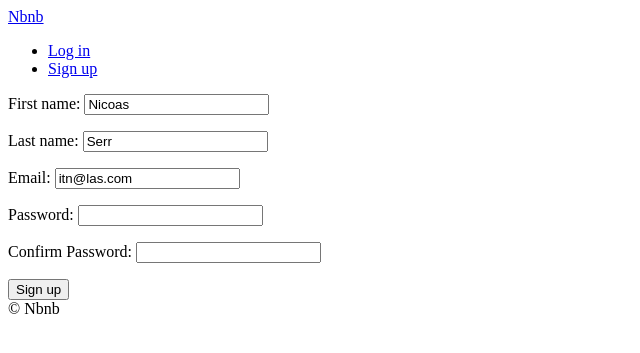
After one commit to Luceta/airbnb-clone, a Django app: page /users/signup in a window 1280 px wide. The commit adds this page. Shown: the top 353 px of the page, without its empty margins (0-640 px from the left). Run offline with Django 3.2, Linux system fonts and the light colour scheme.

Commit message:
ADD: signup view and login view and ModelForms to validate

```diff
--- a/config/urls.py
+++ b/config/urls.py
@@ -22,6 +22,7 @@ urlpatterns = [
     path("admin/", admin.site.urls),
     path("", include("core.urls", namespace="core")),
     path("rooms/", include("rooms.urls", namespace="rooms")),
+    path("users/", include("users.urls", namespace="users")),
 ]
 
 # 아마존에 업로드 할때는 다른 방식을 사용 (개발자 모드에서 아래와 같이 사용)
--- a/templates/partials/nav.html
+++ b/templates/partials/nav.html
@@ -2,7 +2,14 @@
 
   <a href="{% url "core:home" %}">Nbnb</a>
   <ul>
-    <li><a href="#">Login</a></li>
+      {% if user.is_authenticated %}
+        <li><a href="{% url "users:logout" %}">Log out</a></li>
+    {% else %}
+        <li><a href="{% url "users:login" %}">Log in</a></li>
+        <li><a href="{% url "users:signup" %}">Sign up</a></li>
+
+      {% endif %}
+
   </ul>
 
 
--- /dev/null
+++ b/templates/users/signup.html
@@ -0,0 +1,16 @@
+{% extends "base.html" %}
+
+{% block page_title %}
+    Sign Up
+{% endblock page_title %}
+
+{% block search-bar %}
+{% endblock search-bar %}
+
+{% block content %}
+    <form method="POST" action="{% url "users:signup" %}">
+        {% csrf_token %}
+        {{form.as_p}}
+        <button>Sign up</button>
+    </form>
+{% endblock content %}
--- /dev/null
+++ b/users/forms.py
@@ -0,0 +1,55 @@
+from django import forms
+from . import models
+
+
+class LoginForm(forms.Form):
+
+    email = forms.EmailField()
+    password = forms.CharField(widget=forms.PasswordInput)
+
+    def clean(self):
+        email = self.cleaned_data.get("email")
+        password = self.cleaned_data.get("password")
+        try:
+            user = models.User.objects.get(email=email)
+            if user.check_password(password):
+                return self.cleaned_data
+            else:
+                self.add_error("password", forms.ValidationError("Password is wrong"))
+        except models.User.DoesNotExist:
+            raise forms.ValidationError("Cheking your email , user does not exist")
+
+
+class SignUpForm(forms.Form):
+
+    first_name = forms.CharField(max_length=80)
+    last_name = forms.CharField(max_length=80)
+    email = forms.EmailField()
+    password = forms.CharField(widget=forms.PasswordInput)
+    password1 = forms.CharField(widget=forms.PasswordInput, label="Confirm Password")
+
+    def clean_email(self):
+        email = self.cleaned_data.get("email")
+        try:
+            models.User.objects.get(email=email)
+            raise forms.ValidationError("User already exists with that email")
+        except models.User.DoesNotExist:
+            return email
+
+    def clean_password1(self):
+        password = self.cleaned_data.get("password")
+        password1 = self.cleaned_data.get("password1")
+        if password != password1:
+            raise forms.ValidationError("Password confirmation does not match")
+        else:
+            return password
+
+    def save(self):
+        first_name = self.cleaned_data.get("first_name")
+        last_name = self.cleaned_data.get("last_name")
+        email = self.cleaned_data.get("email")
+        password = self.cleaned_data.get("password")
+        user = models.User.objects.create_user(email, email, password)
+        user.first_name = first_name
+        user.last_name = last_name
+        user.save()
--- /dev/null
+++ b/users/urls.py
@@ -0,0 +1,9 @@
+from django.urls import path
+from . import views
+
+app_name = "users"
+urlpatterns = [
+    path("login", views.LoginView.as_view(), name="login"),
+    path("logout", views.log_out, name="logout"),
+    path("signup", views.SignUpView.as_view(), name="signup"),
+]
--- a/users/views.py
+++ b/users/views.py
@@ -1,3 +1,45 @@
-from django.shortcuts import render
+from django.views import View
+from django.shortcuts import render, redirect, reverse
+from django.urls import reverse_lazy
+from django.contrib.auth import authenticate, login, logout
+from django.views.generic import FormView
+from . import forms
+
 
 # Create your views here.
+class LoginView(View):
+    def get(self, request):
+        form = forms.LoginForm()
+        return render(request, "users/login.html", {"form": form})
+
+    def post(self, request):
+        form = forms.LoginForm(request.POST)
+        if form.is_valid():
+            email = form.cleaned_data.get("email")
+            password = form.cleaned_data.get("password")
+            user = authenticate(request, username=email, password=password)
+            if user is not None:
+                login(request, user)
+                return redirect(reverse("core:home"))
+        return render(request, "users/login.html", {"form": form})
+
+
+def log_out(request):
+    logout(request)
+    return redirect(reverse("core:home"))
+
+
+class SignUpView(FormView):
+    template_name = "users/signup.html"
+    form_class = forms.SignUpForm
+    success_url = reverse_lazy("core:home")
+    initial = {"first_name": "Nicoas", "last_name": "Serr", "email": "itn@las.com"}
+
+    def form_valid(self, form):
+        form.save()
+        email = form.cleaned_data.get("email")
+        password = form.cleaned_data.get("password")
+        user = authenticate(self.request, username=email, password=password)
+        if user is not None:
+            login(self.request, user)
+        return super().form_valid(form)
```
Also changed, not shown: templates/users/login.html (added, +21 -0 lines), 1 other file.
